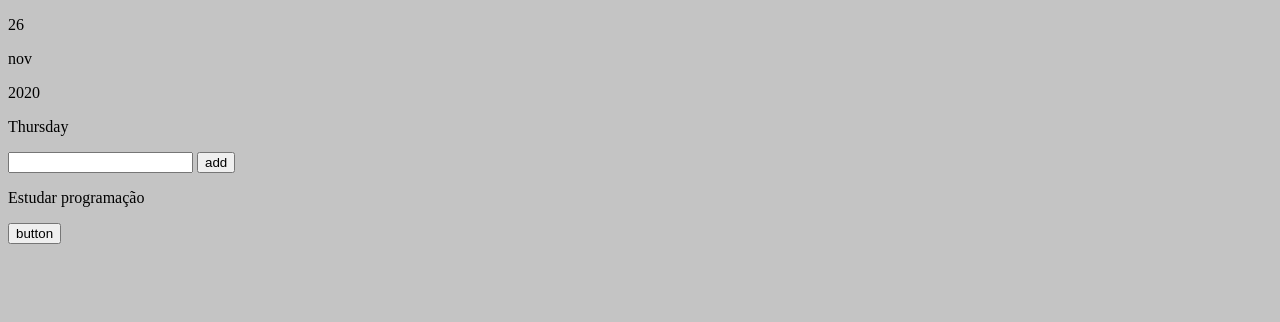
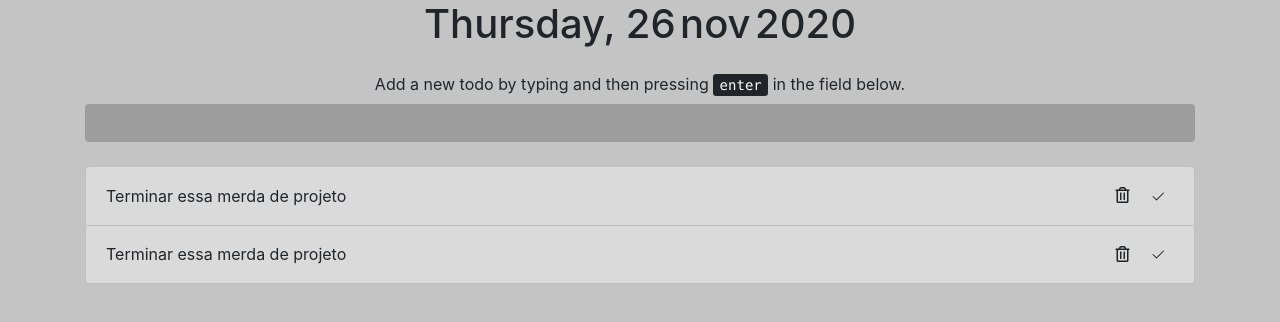
Before and after one commit to viniciussousa891/To-Do-list, a plain HTML site: page index.html in a window 1280 px wide. Drawn offline with nearby package versions, Linux system fonts and the light colour scheme.

Commit message:
update styles.css

```diff
--- a/index.html
+++ b/index.html
@@ -4,24 +4,60 @@
     <meta charset="UTF-8">
     <meta name="viewport" content="width=device-width, initial-scale=1.0">
     <title>To Do List</title>
+
+    <link
+      rel="stylesheet"
+      href="https://stackpath.bootstrapcdn.com/bootstrap/4.3.1/css/bootstrap.min.css"
+      integrity="sha384-ggOyR0iXCbMQv3Xipma34MD+dH/1fQ784/j6cY/iJTQUOhcWr7x9JvoRxT2MZw1T"
+      crossorigin="anonymous"
+    />
+    <link
+      rel="stylesheet"
+      href="https://use.fontawesome.com/releases/v5.7.2/css/all.css"
+      integrity="sha384-fnmOCqbTlWIlj8LyTjo7mOUStjsKC4pOpQbqyi7RrhN7udi9RwhKkMHpvLbHG9Sr"
+      crossorigin="anonymous"
+    />
     <link rel="stylesheet" href="/styles/styles.css">
 </head>
 <body>
-    <header>
-        <p>26</p>
-        <div>
-            <p>nov</p>
-            <p>2020</p>
-        </div>
-        <p>Thursday</p>
-    </header>
+    <div class="container">
+        <header>
+            <div class="date text-center">
+                <h1 id="nameday">Thursday, </h1>
+                <h1 id="numday">26</h1>
+                <h1 id="month">nov</h1>
+                <h1 id="Year">2020</h1>
 
-    <input type="text">
-    <input type="button" value="add">
+            </div>
+        </header>
 
-    <div id="tasks">
-        <p>Estudar programação</p>
-        <input type="button" value="button">
+        <form class="add text-center my-4">
+            <label>Add a new todo by typing and then pressing <kbd>enter</kbd> in the
+            field below.</label>
+
+            <input class="form-control m-auto" type="text" name="add">
+        </form>
+
+        <ul class="list-group todos mx-auto">
+            <li class="list-group-item d-flex justify-content-between align-items-center">
+                <span>Terminar essa merda de projeto</span>
+                <div class="buttons">
+                    <i class="far fa-trash-alt delete"></i>
+                <i><svg width="1em" height="1em" viewBox="0 0 16 16" class="bi bi-check2" fill="currentColor" xmlns="http://www.w3.org/2000/svg">
+                    <path fill-rule="evenodd" d="M13.854 3.646a.5.5 0 0 1 0 .708l-7 7a.5.5 0 0 1-.708 0l-3.5-3.5a.5.5 0 1 1 .708-.708L6.5 10.293l6.646-6.647a.5.5 0 0 1 .708 0z"/>
+                  </svg></i>
+                </div>
+
+            </li>
+            <li class="list-group-item d-flex justify-content-between align-items-center">
+                <span>Terminar essa merda de projeto</span>
+                <div class="buttons">
+                    <i class="far fa-trash-alt delete"></i>
+                <i><svg width="1em" height="1em" viewBox="0 0 16 16" class="bi bi-check2" fill="currentColor" xmlns="http://www.w3.org/2000/svg">
+                    <path fill-rule="evenodd" d="M13.854 3.646a.5.5 0 0 1 0 .708l-7 7a.5.5 0 0 1-.708 0l-3.5-3.5a.5.5 0 1 1 .708-.708L6.5 10.293l6.646-6.647a.5.5 0 0 1 .708 0z"/>
+                  </svg></i>
+                </div>
+        </ul>
     </div>
 
 
--- a/styles/styles.css
+++ b/styles/styles.css
@@ -2,6 +2,32 @@ body {
     background-color: #C4C4C4;
 }
 
-body header {
-    font: bold;
+body .container header .date h1 {
+    display: inline;
+
 }
+
+body .container form input {
+    border: none;
+    background: rgba(0, 0, 0, 0.2);
+}
+body .container form input:focus {
+    border: none;
+    background: rgba(0, 0, 0, 0.2);
+}
+
+.todos li {
+    background-color: #dadada;
+}
+
+
+
+.todos .delete {
+    cursor: pointer;
+    margin: 0.5rem;
+  }
+
+.bi-check2 {
+    cursor: pointer;
+    margin: 0.5rem;
+  }
```
